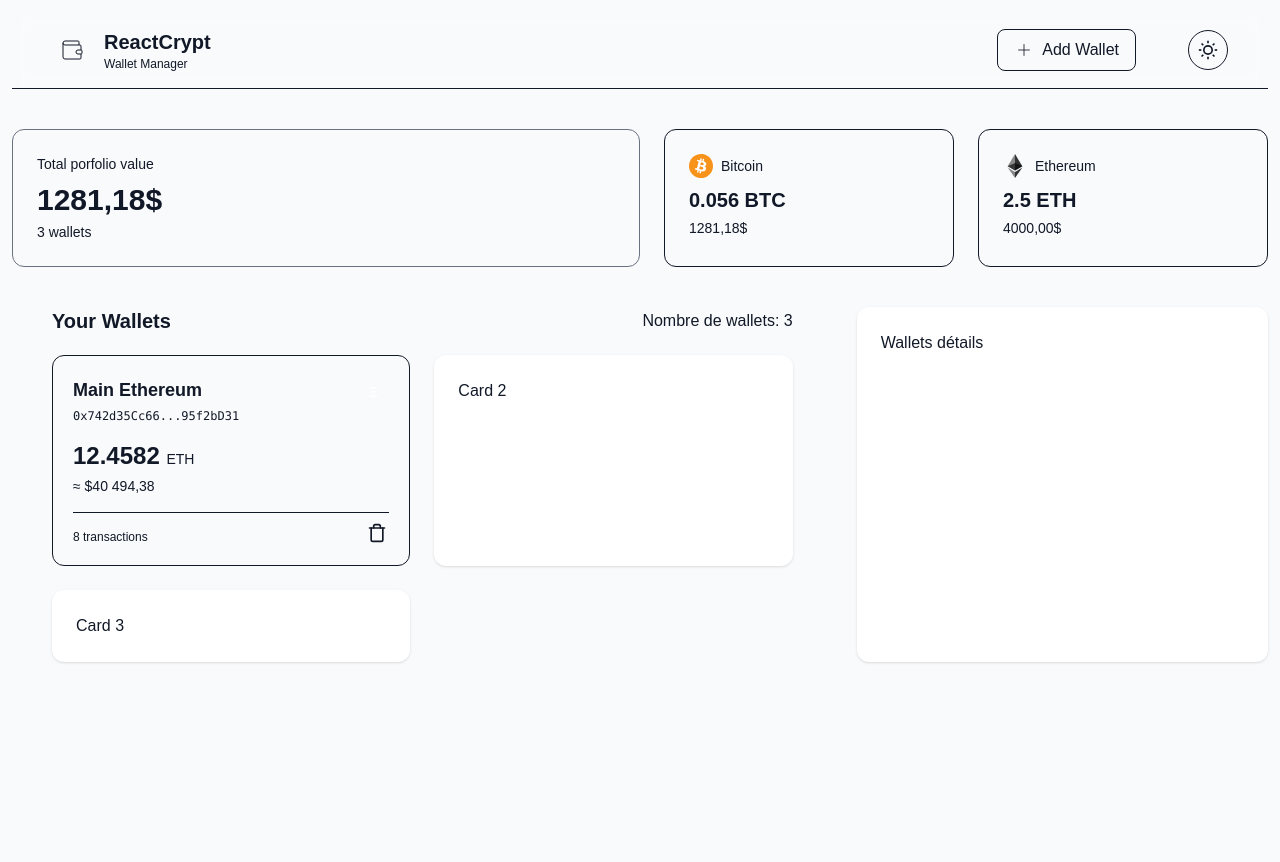
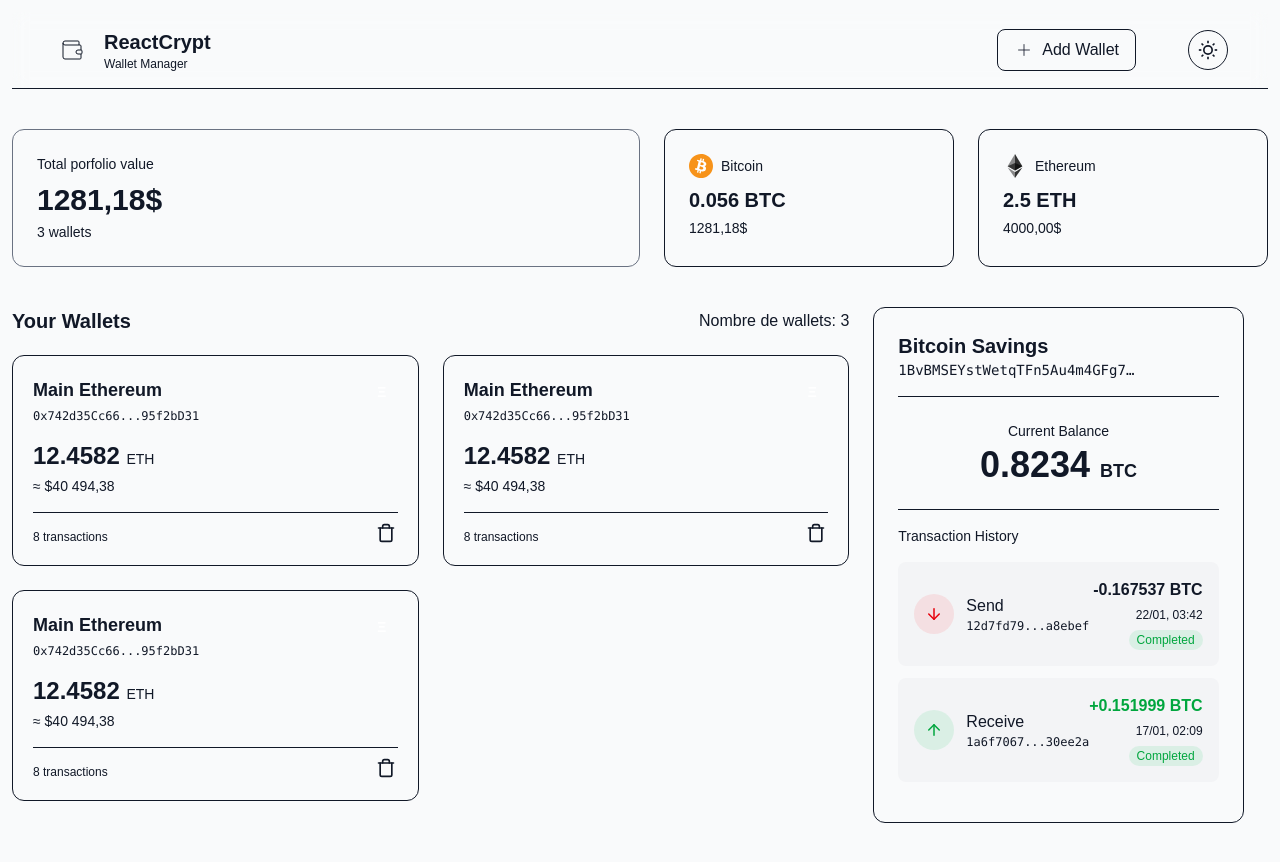
Before and after one commit to Hakoterba/react-crypt, a Next.js app: page / in a window 1280 px wide. Shown: the top 862 px of the page. Before the commit the page ends 800 px from the top, so only its background shows below. Built offline with nearby package versions, Linux system fonts and the light colour scheme.

Commit message:
détail wallet

```diff
--- a/app/page.tsx
+++ b/app/page.tsx
@@ -3,6 +3,7 @@
 import Button from "./src/design-system/atom/button";
 import Card  from "./src/design-system/atom/card";
 import CardWallet from "./src/design-system/atom/cardWallet";
+import DetailWallet from "./src/design-system/atom/detailWallet";
 import { useState, useEffect } from "react";
 import { useTheme } from "./hooks/useTheme";
 import { SunIcon, MoonIcon, WalletIcon, AddIcon, BitcoinIcon, EthereumIcon } from './src/styles/icons';
@@ -81,14 +82,14 @@ export default function Home() {
 
             <div className="w-2/3">
 
-              <div className="mb-5 flex items-center justify-between px-10">
+              <div className="mb-5 flex items-center justify-between">
                 <h2 className="text-xl font-bold text-foreground">
                   Your Wallets
                 </h2>
                 <p>Nombre de wallets: 3</p>
               </div>
 
-              <div className="flex flex-wrap gap-6 px-10">
+              <div className="flex flex-wrap gap-6">
                   <CardWallet
                     icon="Ξ"
                     title="Main Ethereum"
@@ -99,21 +100,58 @@ export default function Home() {
                     totalTransaction={8}
                     onDelete={() => alert('Delete wallet')}
                   />
-                <div className="w-[calc(50%-12px)] rounded-xl bg-white p-6 shadow">
-                  Card 2
-                </div>
-                <div className="w-[calc(50%-12px)] rounded-xl bg-white p-6 shadow">
-                  Card 3
-                </div>
+
+                  <CardWallet
+                    icon="Ξ"
+                    title="Main Ethereum"
+                    address="0x742d35Cc66...95f2bD31"
+                    value="12.4582"
+                    currency="ETH"
+                    total="$40 494,38"
+                    totalTransaction={8}
+                    onDelete={() => alert('Delete wallet')}
+                  />
+
+                  <CardWallet
+                    icon="Ξ"
+                    title="Main Ethereum"
+                    address="0x742d35Cc66...95f2bD31"
+                    value="12.4582"
+                    currency="ETH"
+                    total="$40 494,38"
+                    totalTransaction={8}
+                    onDelete={() => alert('Delete wallet')}
+                  />
+
               </div>
             </div>
 
-            <div className="w-1/3 rounded-xl bg-white p-6 shadow">
-              Wallets détails
-            </div>
+              <DetailWallet
+                title="Bitcoin Savings"
+                address="1BvBMSEYstWetqTFn5Au4m4GFg7xJaNVN2"
+                balance={0.8234}
+                transactions={[
+                  {
+                    id: "1",
+                    type: "send",
+                    hash: "12d7fd79797fa176ec67721072e66a8ebef",
+                    amount: 0.167537,
+                    date: "22/01, 03:42",
+                    status: "completed",
+                  },
+                  {
+                    id: "2",
+                    type: "receive",
+                    hash: "1a6f70670a2d1859266b6b31d628930ee2a",
+                    amount: 0.151999,
+                    date: "17/01, 02:09",
+                    status: "completed",
+                  },
+                ]}
+              />
+
           </div>
         </div>
-
         </main>
     </div>
 
--- /dev/null
+++ b/app/src/design-system/atom/detailWallet.tsx
@@ -0,0 +1,115 @@
+import React from "react";
+import TransactionItem, { TransactionType, TransactionStatus } from "./transactionItem";
+
+export interface Transaction {
+    id: string;
+    type: TransactionType;
+    hash: string;
+    amount: number;
+    date: string;
+    status: TransactionStatus;
+}
+
+interface DetailWalletProps {
+    title: string;
+    address: string;
+    balance: number;
+    currency?: string;
+    transactions: Transaction[];
+    onClose?: () => void;
+}
+
+const DetailWallet: React.FC<DetailWalletProps> = ({
+    title,
+    address,
+    balance,
+    currency = "BTC",
+    transactions,
+    onClose,
+    }) => {
+    return (
+        <aside className="lg:col-span-1">
+        <div className="sticky top-24">
+            <div className="border border-border rounded-xl bg-card p-6 min-h-[400px]">
+            <div className="h-full flex flex-col">
+                {/* HEADER */}
+                <div className="flex items-center justify-between pb-4 border-b border-border">
+                <div>
+                    <h2 className="text-xl font-semibold text-foreground">
+                    {title}
+                    </h2>
+                    <p className="text-sm text-muted-foreground font-mono truncate max-w-[240px]">
+                    {address}
+                    </p>
+                </div>
+
+                {onClose && (
+                    <button
+                    onClick={onClose}
+                    className="p-2 rounded-lg text-muted-foreground hover:text-foreground hover:bg-muted transition-colors"
+                    >
+                    <svg
+                        xmlns="http://www.w3.org/2000/svg"
+                        width={20}
+                        height={20}
+                        viewBox="0 0 24 24"
+                        fill="none"
+                        stroke="currentColor"
+                        strokeWidth={2}
+                        strokeLinecap="round"
+                        strokeLinejoin="round"
+                    >
+                        <path d="M18 6 6 18" />
+                        <path d="m6 6 12 12" />
+                    </svg>
+                    </button>
+                )}
+                </div>
+
+                {/* BALANCE */}
+                <div className="py-6 text-center border-b border-border">
+                <p className="text-sm text-muted-foreground mb-1">
+                    Current Balance
+                </p>
+                <p className="text-4xl font-bold text-foreground">
+                    {balance.toFixed(4)}{" "}
+                    <span className="text-lg text-muted-foreground">
+                    {currency}
+                    </span>
+                </p>
+                </div>
+
+                {/* TRANSACTIONS */}
+                <div className="flex-1 overflow-auto py-4">
+                <h3 className="text-sm font-medium text-muted-foreground mb-4">
+                    Transaction History
+                </h3>
+
+                <div className="space-y-3">
+                    {transactions.length === 0 && (
+                    <p className="text-sm text-muted-foreground text-center py-10">
+                        No transactions yet
+                    </p>
+                    )}
+
+                    {transactions.map((tx) => (
+                    <TransactionItem
+                        key={tx.id}
+                        type={tx.type}
+                        hash={tx.hash}
+                        amount={tx.amount}
+                        currency={currency}
+                        date={tx.date}
+                        status={tx.status}
+                    />
+                    ))}
+                </div>
+                </div>
+            </div>
+            </div>
+        </div>
+        </aside>
+    );
+};
+
+export default DetailWallet;
--- /dev/null
+++ b/app/src/design-system/atom/transactionItem.tsx
@@ -0,0 +1,93 @@
+import React from "react";
+
+export type TransactionType = "send" | "receive";
+export type TransactionStatus = "completed" | "pending" | "failed";
+
+interface TransactionItemProps {
+    type: TransactionType;
+    hash: string;
+    amount: number;
+    currency: string;
+    date: string;
+    status: TransactionStatus;
+}
+
+const TransactionItem: React.FC<TransactionItemProps> = ({
+    type,
+    hash,
+    amount,
+    currency,
+    date,
+    status,
+    }) => {
+    const isSend = type === "send";
+
+    return (
+        <div className="flex items-center justify-between p-4 rounded-lg bg-gray-100 hover:bg-muted transition-colors">
+
+        <div className="flex items-center gap-3">
+            <div
+            className={`w-10 h-10 rounded-full flex items-center justify-center ${
+                isSend ? "bg-red-500/10" : "bg-green-500/10"
+            }`}
+            >
+            <svg
+                xmlns="http://www.w3.org/2000/svg"
+                width={18}
+                height={18}
+                viewBox="0 0 24 24"
+                fill="none"
+                stroke="currentColor"
+                strokeWidth={2}
+                strokeLinecap="round"
+                strokeLinejoin="round"
+                className={`${
+                isSend ? "text-red-600" : "text-green-600 rotate-180"
+                }`}
+            >
+                <path d="M12 5v14" />
+                <path d="m19 12-7 7-7-7" />
+            </svg>
+            </div>
+
+            <div>
+            <p className="font-medium text-foreground capitalize">{type}</p>
+            <p
+                className="text-xs text-muted-foreground font-mono truncate max-w-[140px]"
+                title={hash}
+            >
+                {hash.slice(0, 8)}...{hash.slice(-6)}
+            </p>
+            </div>
+        </div>
+
+        <div className="text-right">
+            <p
+            className={`font-semibold ${
+                isSend ? "text-foreground" : "text-green-600"
+            }`}
+            >
+            {isSend ? "-" : "+"}
+            {amount.toFixed(6)} {currency}
+            </p>
+
+            <span className="text-xs text-muted-foreground pl-5">{date}</span>
+            <div className="flex items-center justify-end gap-2 mt-1">
+            <span
+                className={`text-xs px-2 py-0.5 rounded-full capitalize ${
+                status === "completed"
+                    ? "bg-green-500/10 text-green-600"
+                    : status === "pending"
+                    ? "bg-yellow-500/10 text-yellow-600"
+                    : "bg-red-500/10 text-red-600"
+                }`}
+            >
+                {status}
+            </span>
+            </div>
+        </div>
+        </div>
+    );
+};
+
+export default TransactionItem;
```
